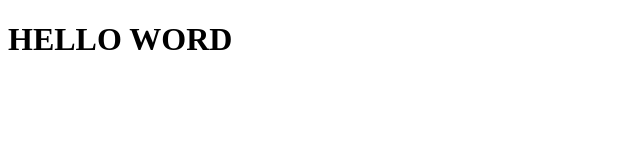
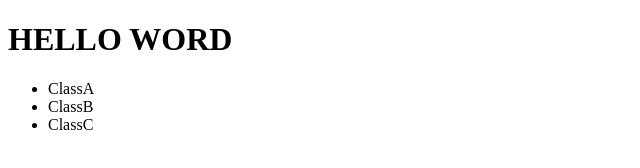
Before and after one commit to sarethsaroeurn/test, a plain HTML site: page index.html in a window 1280 px wide. Shown: the whole page, without its empty margins (0-640 px from the left). Drawn offline with Linux system fonts and the light colour scheme.

Commit message:
add list

```diff
--- a/index.html
+++ b/index.html
@@ -7,5 +7,10 @@
 </head>
 <body>
     <h1>HELLO WORD</h1>
+    <ul>
+        <li>ClassA</li>
+        <li>ClassB</li>
+        <li>ClassC</li>
+    </ul>
 </body>
 </html>
```
